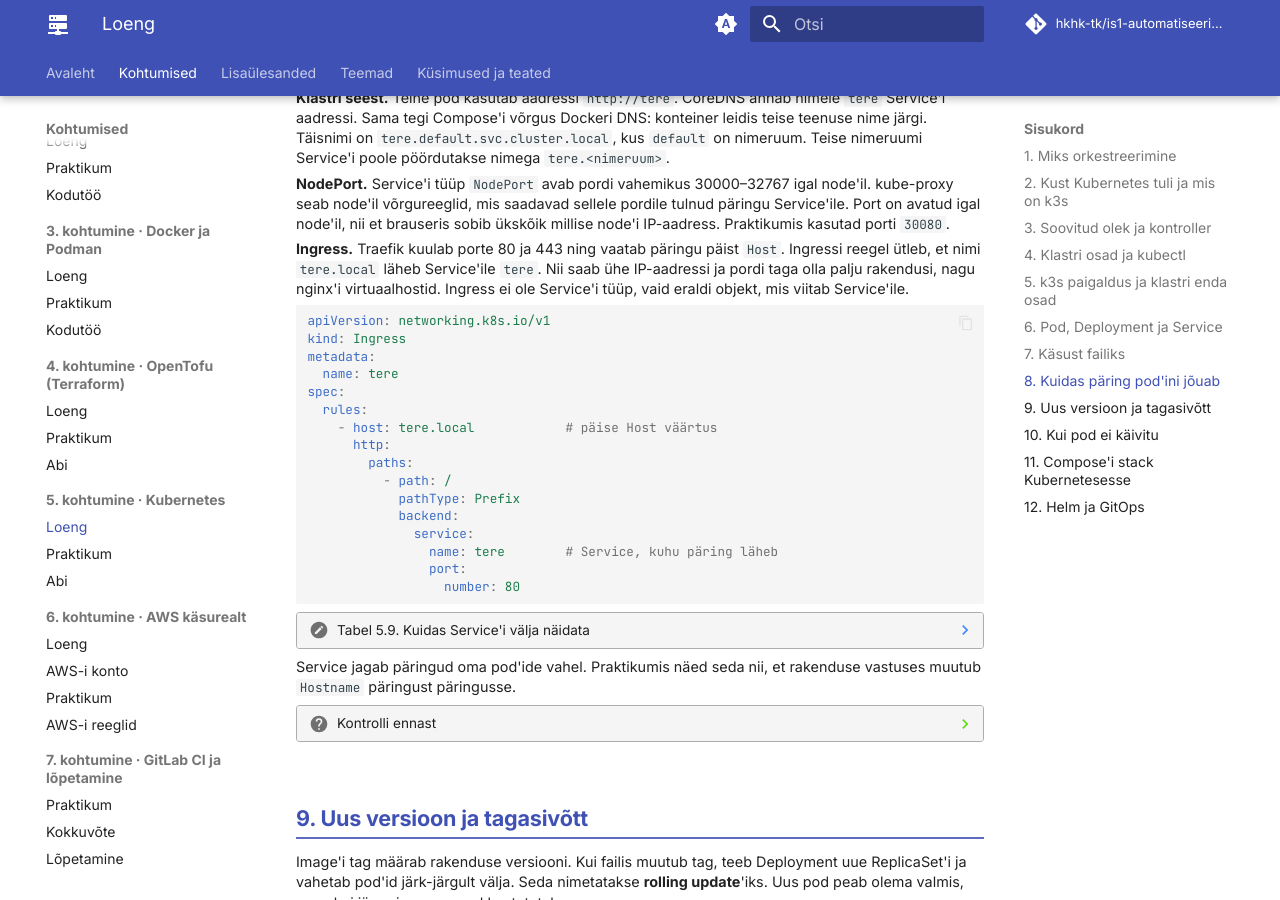
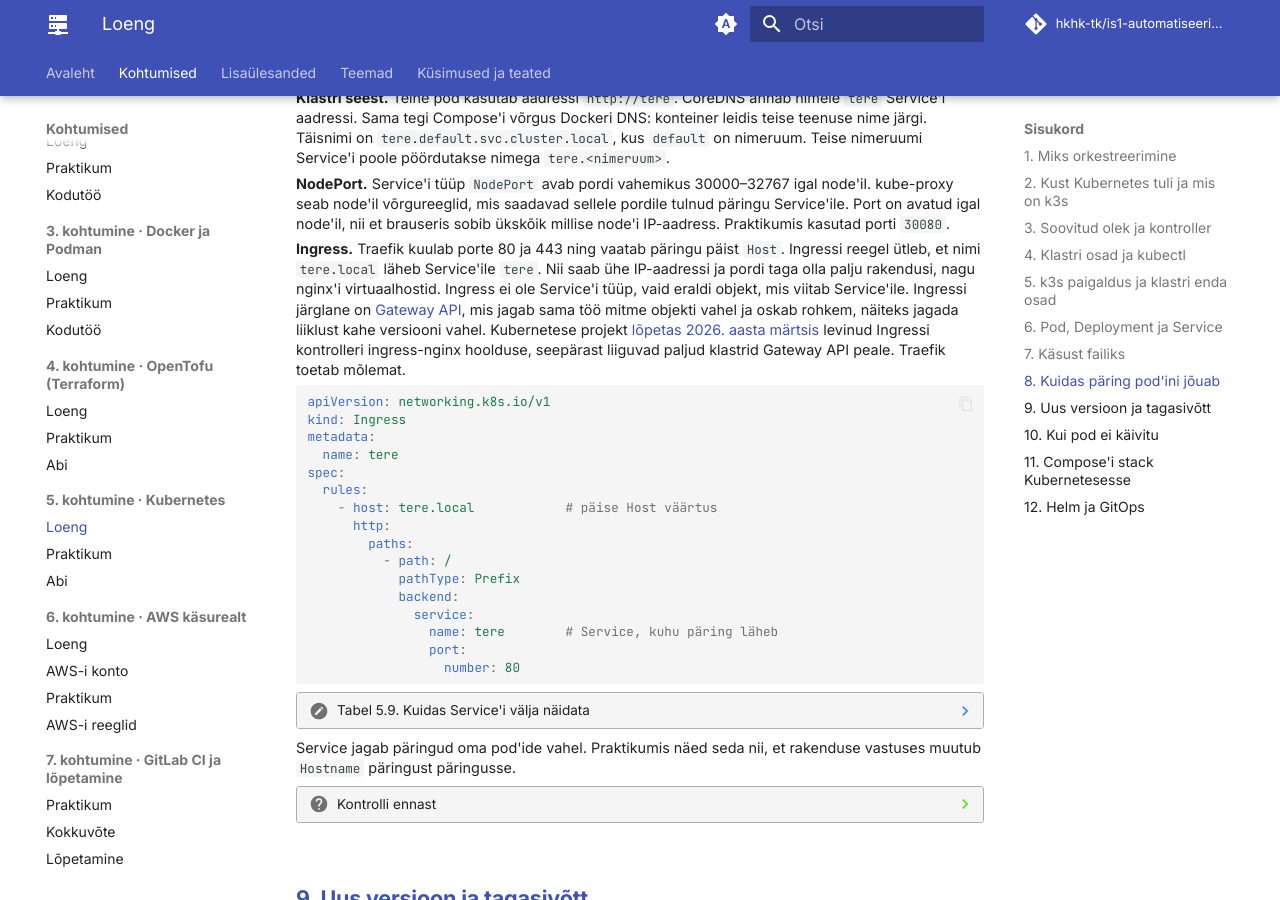
Before and after one commit to hkhk-tk/is1-automatiseerimine, an MkDocs documentation site: the page built from docs/k05/loeng.md, in a window 1280 px wide and 900 px high, scrolled down 7561 px. Built offline with MkDocs 1.6.1 and Material for MkDocs 9.7.7, drawn with Linux system fonts in a browser that asks for light colours; comment, search, counter and statistics services are not loaded.

Commit message:
K5 loeng: Gateway API Ingressi järglasena

````diff
--- a/docs/k05/loeng.md
+++ b/docs/k05/loeng.md
@@ -366,7 +366,7 @@ Pod'i IP-aadress, näiteks `10.42.0.9`, on nähtav ainult klastri sees ja muutub
 
 **NodePort.** Service'i tüüp `NodePort` avab pordi vahemikus 30000–32767 igal node'il. kube-proxy seab node'il võrgureeglid, mis saadavad sellele pordile tulnud päringu Service'ile. Port on avatud igal node'il, nii et brauseris sobib ükskõik millise node'i IP-aadress. Praktikumis kasutad porti `30080`.
 
-**Ingress.** Traefik kuulab porte 80 ja 443 ning vaatab päringu päist `Host`. Ingressi reegel ütleb, et nimi `tere.local` läheb Service'ile `tere`. Nii saab ühe IP-aadressi ja pordi taga olla palju rakendusi, nagu nginx'i virtuaalhostid. Ingress ei ole Service'i tüüp, vaid eraldi objekt, mis viitab Service'ile.
+**Ingress.** Traefik kuulab porte 80 ja 443 ning vaatab päringu päist `Host`. Ingressi reegel ütleb, et nimi `tere.local` läheb Service'ile `tere`. Nii saab ühe IP-aadressi ja pordi taga olla palju rakendusi, nagu nginx'i virtuaalhostid. Ingress ei ole Service'i tüüp, vaid eraldi objekt, mis viitab Service'ile. Ingressi järglane on [Gateway API](https://gateway-api.sigs.k8s.io/), mis jagab sama töö mitme objekti vahel ja oskab rohkem, näiteks jagada liiklust kahe versiooni vahel. Kubernetese projekt [lõpetas 2026. aasta märtsis](https://kubernetes.io/blog/2025/11/11/ingress-nginx-retirement/) levinud Ingressi kontrolleri ingress-nginx hoolduse, seepärast liiguvad paljud klastrid Gateway API peale. Traefik toetab mõlemat.
 
 ```yaml
 apiVersion: networking.k8s.io/v1
````
